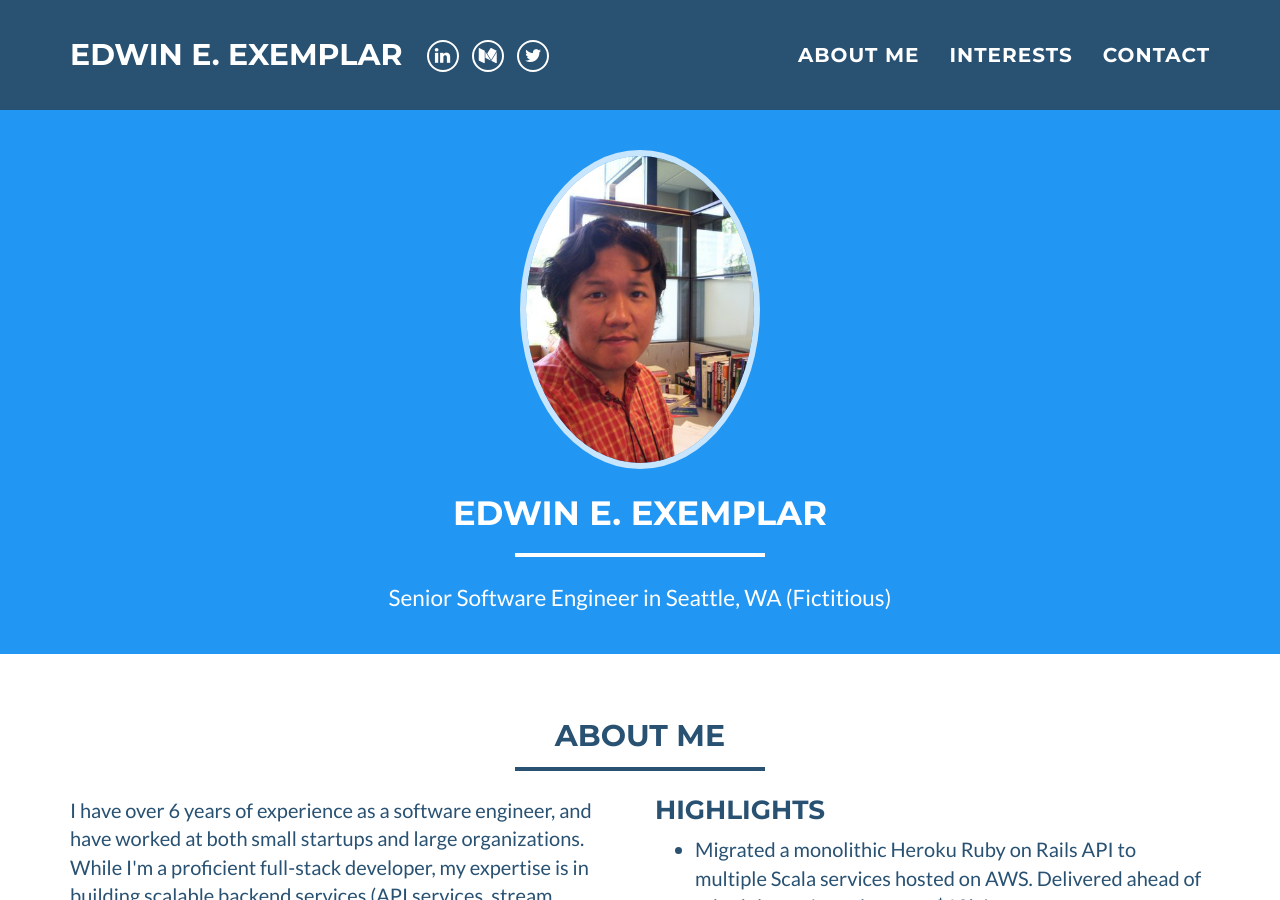
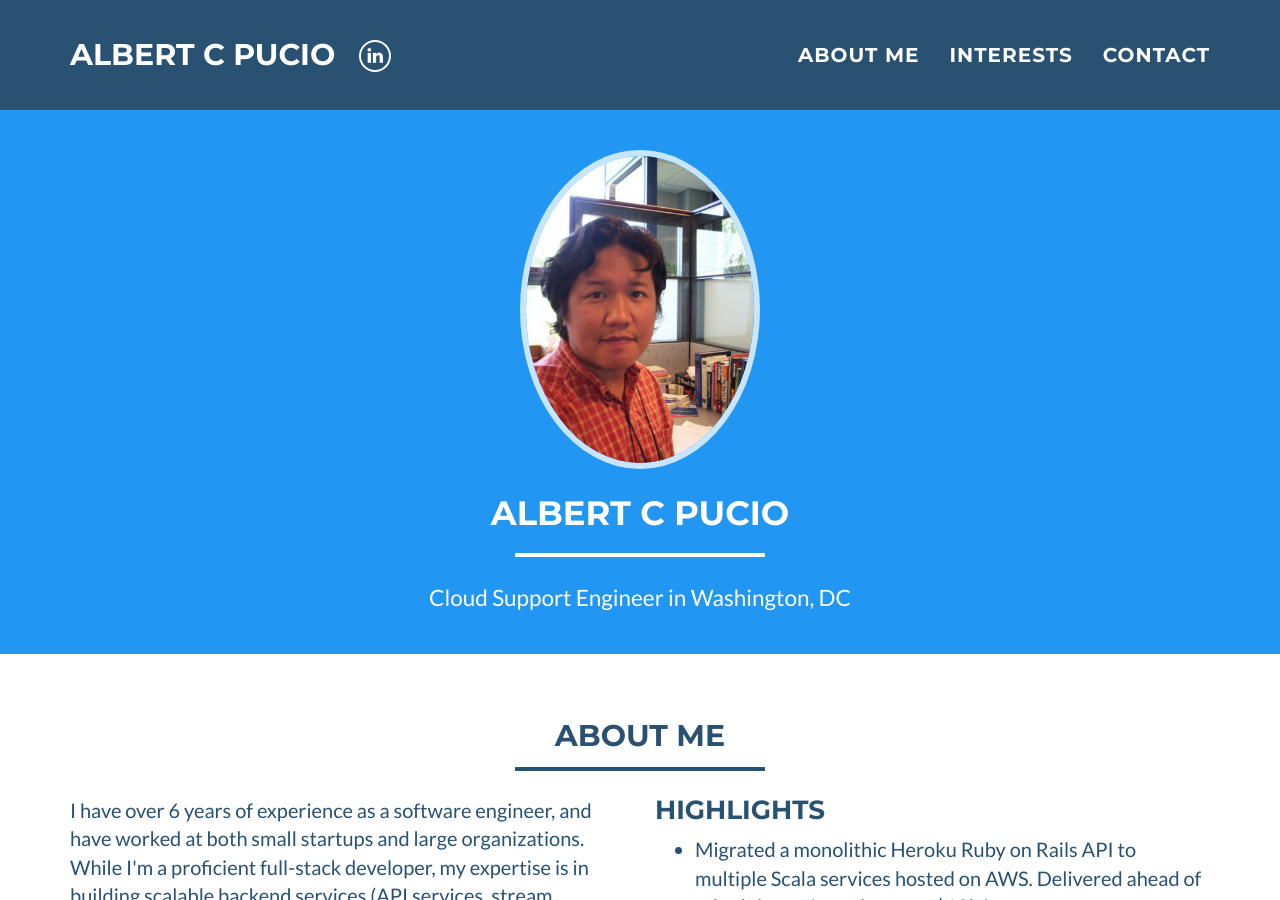
Before and after one commit to acpucio/acpucio.github.io, a Jekyll site: the page built from index.html, in a window 1280 px wide and 900 px high. Built offline with Jekyll 4.4.1, drawn with Linux system fonts in a browser that asks for light colours; some of the changed text lies outside the part shown.

Commit message:
config updated

```diff
--- a/_config.yml
+++ b/_config.yml
@@ -1,20 +1,20 @@
 # Site settings
-name: Edwin E. Exemplar
-email: edwin+contactme@someemail.com
+name: Albert C Pucio
+email: acpucio at gmail.com
 #canonical_url: https://edwinexemplar.com
-keywords: "Software Engineer, Python, Ruby, Machine Learning, Deep Learning, Startups, Agile, Pair Programming"
-skills: "Senior Software Engineer in Seattle, WA (Fictitious)"
+keywords: "Cloud Engineer, Python, AWS, EC2, Linux, Containers, Support"
+skills: "Cloud Support Engineer in Washington, DC"
 baseurl:
 
 # Social networks usernames (many more available: google-plus, flickr, dribbble, pinterest, instagram, tumblr, linkedin, etc.)
 # You should replace these with your social networks, of course. :)
 social:
   - title: linkedin
-    url: https://www.linkedin.com/in/cgroom/
-  - title: medium
-    url: https://medium.com/@cgroom
-  - title: twitter
-    url: https://twitter.com/chuck_groom
+    url: https://www.linkedin.com/in/albertpucio/
+#  - title: medium
+#    url: https://medium.com/@cgroom
+#  - title: twitter
+#    url: https://twitter.com/chuck_groom
 
 # Google webmaster tools
 google_verify:
```
